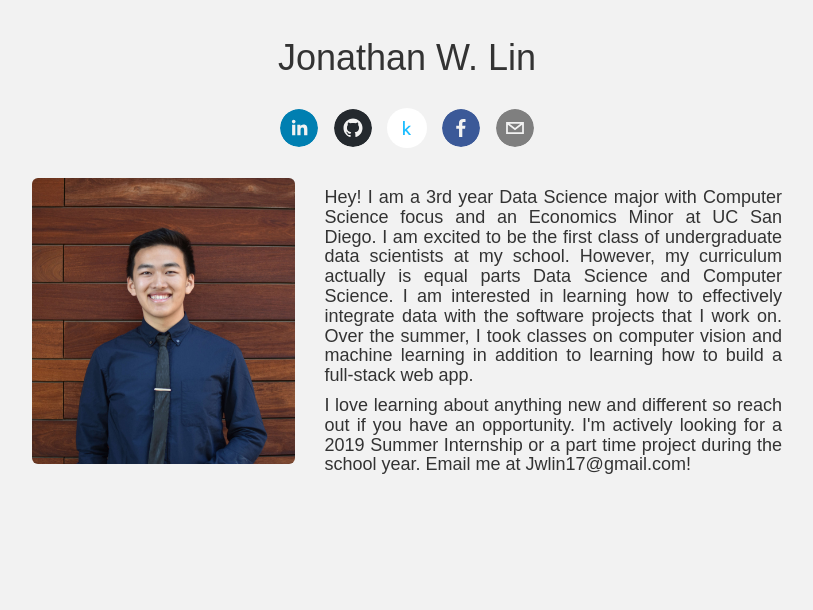
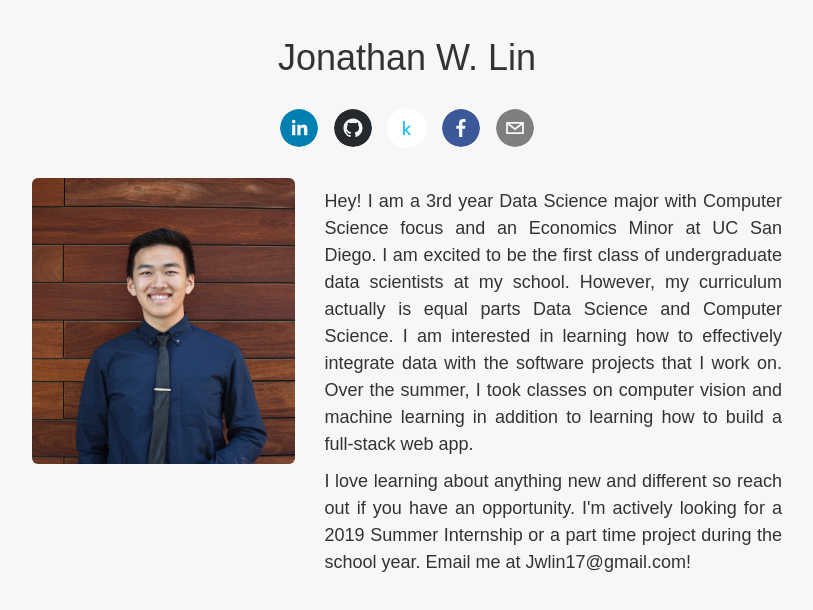
Before and after one commit to Jonwlin/web-profile, a React (Create React App) app: page / in a window 1280 px wide. Shown: the top 610 px of the page, without its empty margins (233-1046 px from the left). Built offline with nearby package versions, Linux system fonts and the light colour scheme.

Commit message:
Minor updates to font and line height

```diff
--- a/src/Profile.css
+++ b/src/Profile.css
@@ -1,3 +1,4 @@
 .profile-content {
   text-align: justify;
+  line-height: 1.5em;
 }
--- a/src/index.css
+++ b/src/index.css
@@ -2,5 +2,6 @@ body {
   margin: 0;
   padding: 0;
   font-family: sans-serif;
-  background-color: #f2f2f2;
+  background-color: #f7f7f7;
+  font: 400 16px/2 Bitter,"Apple SD Gothic Neo",AppleGothic,NanumBarunGothic,"Malgun Gothic",Dotum,sans-serif;
 }
```
